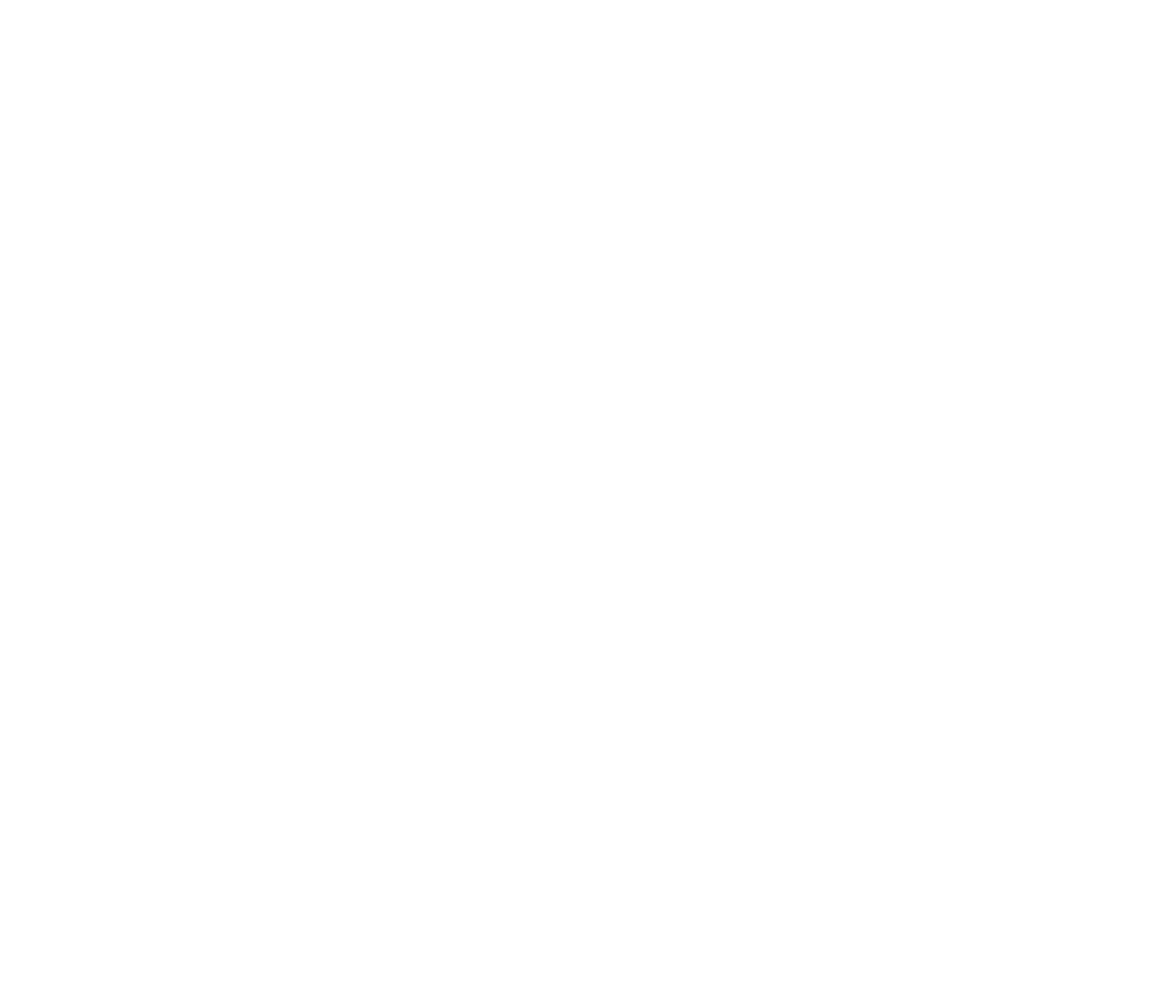
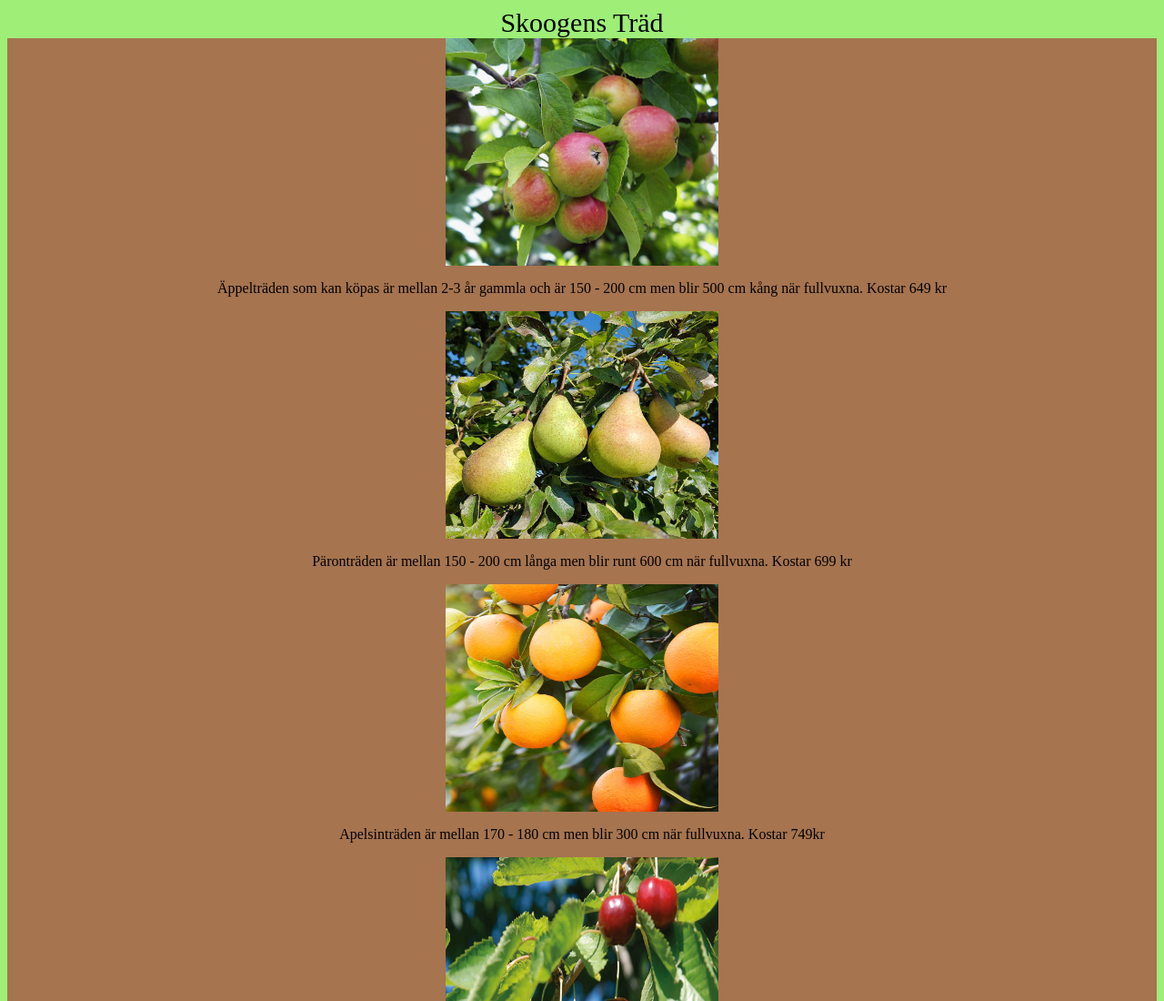
Before and after one commit to Te22a-Skoog-Samuel/Projekt-2, a plain HTML site: page index.html in a window 1280 px wide. Shown: the top 1100 px of the page at 91% size. Before the commit the page ends 800 px from the top, so only its background shows below. Drawn offline with Linux system fonts and the light colour scheme.

Commit message:
Klar med telefon

```diff
--- a/index.html
+++ b/index.html
@@ -4,9 +4,67 @@
     <meta charset="UTF-8">
     <meta name="viewport" content="width=device-width, initial-scale=1.0">
     <link rel="stylesheet" href="style.css">
-    <title>Document</title>
+    <title>Hemsida</title>
 </head>
 <body>
 
+<header> Skoogens Träd </header>
+
+<main>
+
+<article>
+    <img class = "bild" src="img/äppelträd.jpg" alt="Äppelträd bild">
+
+    <p> Äppelträden som kan köpas är mellan 2-3 år gammla och är 150 - 200 cm men blir 500 cm kång när fullvuxna. Kostar 649 kr </p>
+</article>
+
+<article>
+    <img class = "bild" src="img/päronträd.jpg" alt="päronträd bild">
+
+    <p> Päronträden är mellan 150 - 200 cm långa men blir runt 600 cm när fullvuxna. Kostar 699 kr </p>
+</article>
+
+<article>
+    <img class = "bild" src="img/apelsinträd.jpg" alt="citronträd bild">
+
+    <p> Apelsinträden är mellan 170 - 180 cm men blir 300 cm när fullvuxna. Kostar 749kr </p>
+</article>
+
+<article>
+    <img class = "bild" src="img/körsbärsträd.jpg" alt="körbärsträd bild">
+
+    <p> Körbärsträden som kan köpas är två pr gammla, runt 100 cm men blir 300 cm långa när fullvuxna. Kostar 899kr </p>
+</article>
+
+<article>
+    <img class = "bild" src="img/citronträd.jpg" alt="citronträd bild">
+
+    <p> Citronträden är mellan 100 - 150 cm men blir runt 400 cm när fullvuxna. Kostar 699 kr </p>
+</article>
+
+<article>
+    <img class = "bild" src="img/plommonträd.jpg" alt="plommonträd bild">
+
+    <p> Plomonträden är runt 100 cm men blir runt 300 - 400 cm långa när fullvuxna. Kostar 799 kr </p>
+</article>
+
+
+</main>
+
+
+
+
+
+
+
+
+
+
+
+
+</div>
+
+
+
 </body>
 </html>
--- a/style.css
+++ b/style.css
@@ -0,0 +1,29 @@
+
+body{
+background-color: rgba(158, 238, 120, 1);
+
+}
+
+header{
+text-align: center;
+margin: 0px;
+border-radius: 50px;
+font-size: 30px;
+}
+
+main{
+display: flex;
+flex-direction: column;
+background-color: rgba(166, 116, 79, 1);
+}
+
+article{
+display: flex;
+flex-direction: column;
+align-items: center;
+}
+
+.bild{
+width: 300px;
+height: 250px;
+}
```
Also changed, not shown: img/apelsinträd.jpg (added), img/citronträd.jpg (added), img/körsbärsträd.jpg (added), img/plommonträd.jpg (added), img/päronträd.jpg (added), img/äppelträd.jpg (added).
